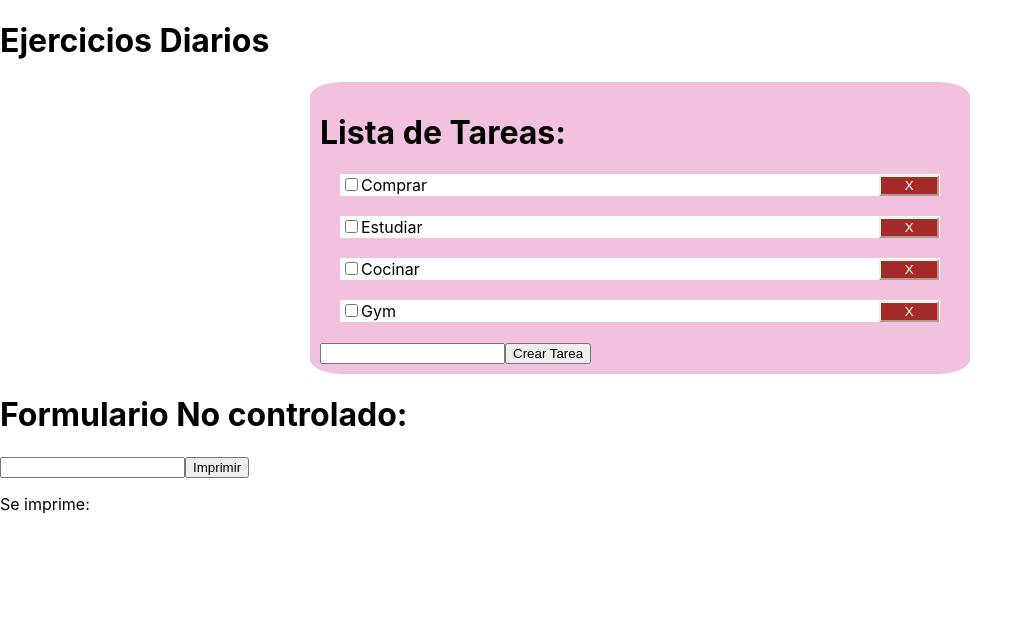
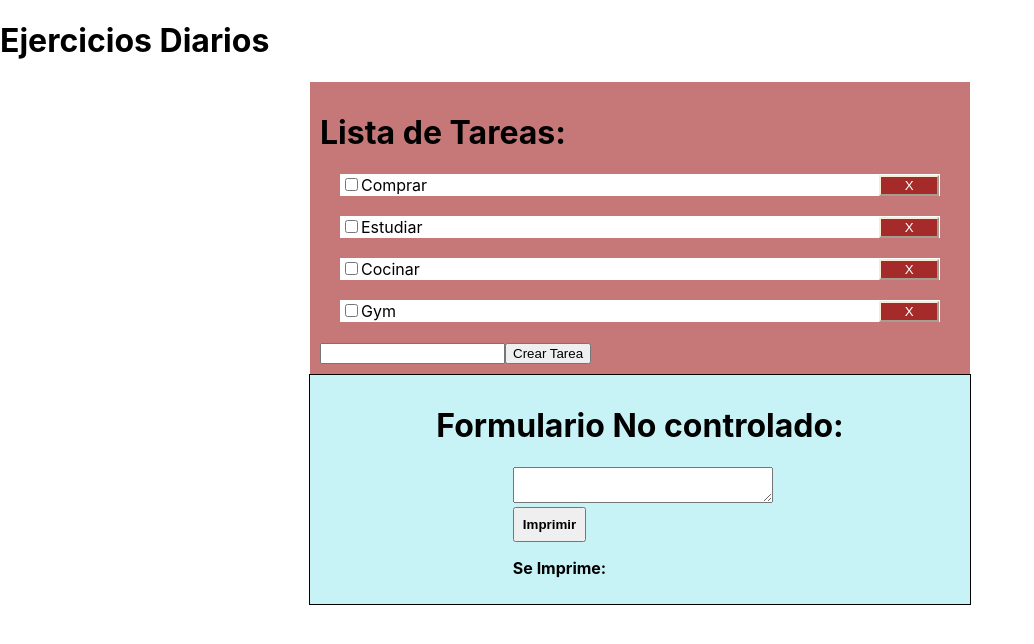
Before and after one commit to RodriguezLorena/Practicas-diarias, a React (Create React App) app: page / in a window 1280 px wide. Shown: the top 644 px of the page, without its empty margins (0-1034 px from the left). Built offline with nearby package versions, Linux system fonts and the light colour scheme.

Commit message:
iniciando estilos

```diff
--- a/src/App.css
+++ b/src/App.css
@@ -1,8 +1,7 @@
 .container{
   margin: auto;
   width: 50%;
-  border-radius: 5%;
-  background-color: #f2c1de;
+  background-color: rgba(165, 42, 42, 0.636);
   padding: 10px;
 }
 .add-btn{
--- a/src/Components/FormNoControl/FormNoControl.js
+++ b/src/Components/FormNoControl/FormNoControl.js
@@ -1,25 +1,32 @@
-import React from 'react'
-import { useState } from 'react'
-
+import React from "react";
+import { useState } from "react";
+import style from "./FormNoControl.module.css";
 
 const FormNoControl = () => {
-    const [search, setSeatch] = useState("")
+  const [search, setSeatch] = useState("");
 
-    const submit= (e)=>{
-        e.preventDefault()
-        setSeatch(e.target.search.value)
-       }
+  const submit = (e) => {
+    e.preventDefault();
+    setSeatch(e.target.search.value);
+  };
   return (
-    <div>
-        <h1>Formulario No controlado:</h1>
-        <form onSubmit={submit}>
-            <input type="text" name="search" autoComplete='off'/>
-            <button type='submit'>Imprimir</button>
+    <div className={style.content}>
+      <h1>Formulario No controlado:</h1>
+      <form onSubmit={submit}>
+        <textarea
+          type="text"
+          name="search"
+          autoComplete="off"
+          className={style.area}
+        />
+        <button type="submit" className={style.btn}>
+          Imprimir
+        </button>
+        <p className={style.span}>Se Imprime:</p>
+        <p className={style.impresion}> {search}</p>
+      </form>
+    </div>
+  );
+};
 
-            <p>Se imprime: {search}</p>
-        </form>
-    </div>
-  )
-}
-
-export default FormNoControl
+export default FormNoControl;
--- /dev/null
+++ b/src/Components/FormNoControl/FormNoControl.module.css
@@ -0,0 +1,28 @@
+.content {
+  display: flex;
+  flex-direction: column;
+  align-items: center;
+  justify-content: center;
+  background-color: rgba(158, 234, 240, 0.571);
+  border: solid black 1px;
+  margin: auto;
+  width: 50%;
+  padding: 10px;
+}
+
+.area {
+  width: 100%;
+
+}
+.span {
+  font-weight: bold;
+}
+.impresion {
+  background-color: rgb(169, 163, 163);
+  width: 100%;
+  font-weight: bold;
+}
+.btn {
+  padding: 0.5rem;
+  font-weight: bold;
+}
```
